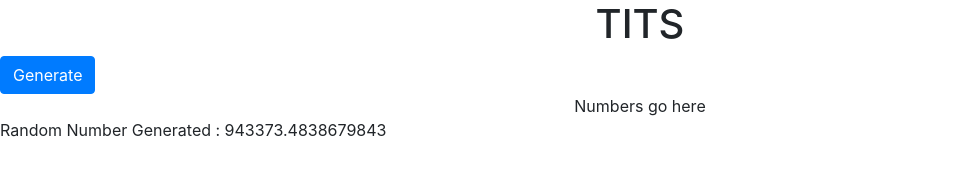
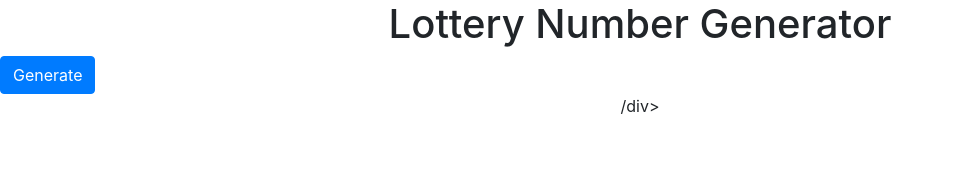
Before and after one commit to ryansims265/lotterygame, a plain HTML site: page index.html in a window 1280 px wide. Shown: the whole page, without its empty margins (0-954 px from the left). Drawn offline with nearby package versions, Linux system fonts and the light colour scheme.

Commit message:
Fixed TITS

```diff
--- a/index.html
+++ b/index.html
@@ -9,14 +9,14 @@
         <link rel="stylesheet" type="text/css" href="style.css">
     </head>
     <body>
-       <h1 style="text-align: center;">TITS</h1>
+       <h1 style="text-align: center;">Lottery Number Generator</h1>
        <button type="button" class="btn btn-primary" id="numberbutton">Generate</button>
-       <div id="numbers" style="text-align: center;">Numbers go here</div>
+       <div id="numbers" style="text-align: center;">/div>
         <script type="text/javascript">
         var min=111111;
     var max=999999;
     var random = Math.random() * (+max - +min) + +min;
-    document.write("Random Number Generated : " + random );
+
 
     console.log(random);
 
```
